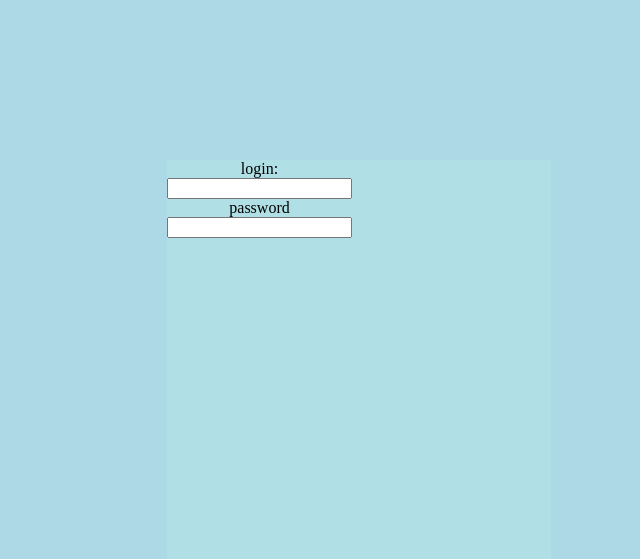
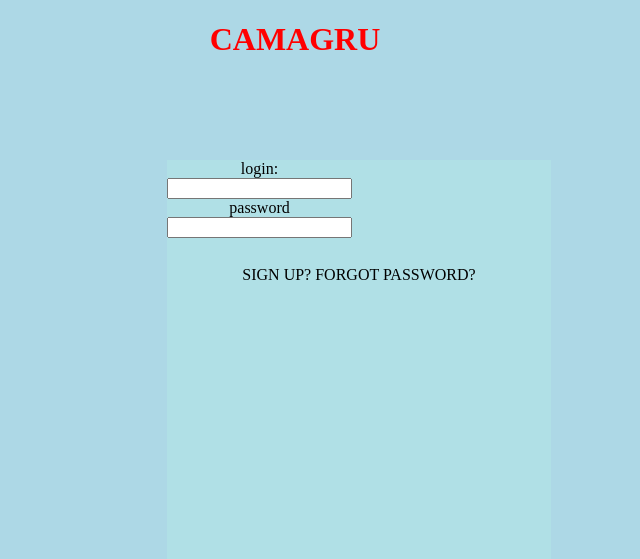
Before and after one commit to kntshoko/Camagru, a PHP site: page / in a window 1280 px wide. Shown: the top 559 px of the page, without its empty margins (345-985 px from the left). Run offline with PHP 8.4, Linux system fonts and the light colour scheme.

Commit message:
index.php

```diff
--- a/index.php
+++ b/index.php
@@ -2,11 +2,16 @@
 <HTML>
     <HEAD>
         <STYLE>
+
             BODY
             {
                 TEXT-ALIGN : CENTER;
                 BACKGROUND-COLOR : LIGHTBLUE;
                 DISPLAY : INLINE;
+            }
+            H1
+            {
+                COLOR : RED;
             }
             .signup
             {
@@ -25,11 +30,16 @@
         </STYLE>
     </HEAD>
     <BODY>
+    <meta name="viewport" content="width=device-width, initial-scale=1.0">
+    <H1>CAMAGRU</H1>
         <div CLASS = "signup">
             <FORM name = "index.php" method = "GET">
                 login:<BR> <input type = "text" name = "login"><BR>
                 password<BR> <input type = "Password" name = "passwd">
             </FORM>
+            <BR>
+            <BR> <BR> <BR> <BR>
+            <P>SIGN UP? FORGOT PASSWORD?</P>
         </div>
     </BODY>
 </HTML>
```
